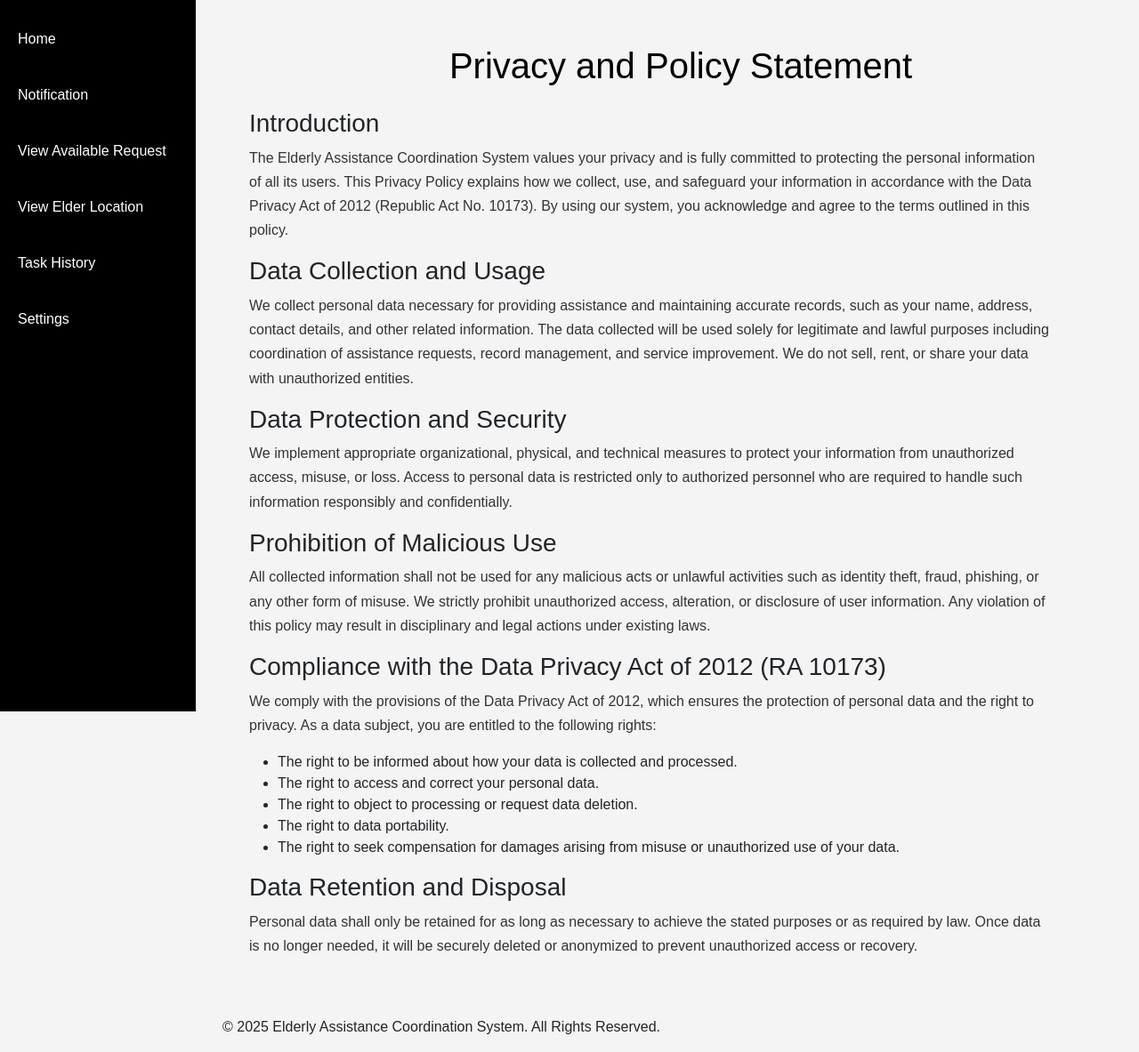
After one commit to Roiceal/Elderly-Assistance-Coordination-System-Group-12, a PHP site: page /volunteer/privacy_and_policy.html in a window 1280 px wide. The commit adds this page. Shown: the whole page at 89% size. Run offline with PHP 8.4, Linux system fonts and the light colour scheme.

Commit message:
update additional volunteer

```diff
--- a/admin/assistance_crud/read_request.php
+++ b/admin/assistance_crud/read_request.php
@@ -20,7 +20,7 @@ $result = $conn->query("CALL read_request()");
 
 <body class="p-4">
   <h2>Assistance Requests</h2>
-  <a href="create.php" class="btn btn-success mb-3">Add New Request</a>
+  <a href="add_request.php" class="btn btn-success mb-3">Add New Request</a>
 
 <table id="myTable" class="table table-bordered table-striped">
   <thead>
--- a/elderly/home.php
+++ b/elderly/home.html
@@ -19,13 +19,13 @@
       <div class="collapse navbar-collapse" id="navbarContent">
         <ul class="navbar-nav mx-auto">
           <li class="nav-item">
-            <a class="nav-link" href="home.php">Home</a>
+            <a class="nav-link" href="home.html">Home</a>
           </li>
           <li class="nav-item">
             <a class="nav-link" href="notif.php">Notification</a>
           </li>
           <li class="nav-item">
-            <a class="nav-link" href="request_assistance.php">Request Assistance</a>
+            <a class="nav-link" href="request_assistance.html">Request Assistance</a>
           </li>
            <li class="nav-item">
             <a class="nav-link" href="user_profile.php">User Profile</a>
--- a/elderly/notif.php
+++ b/elderly/notif.php
@@ -20,13 +20,13 @@
       <div class="collapse navbar-collapse" id="navbarContent">
         <ul class="navbar-nav mx-auto">
           <li class="nav-item">
-            <a class="nav-link" href="home.php">Home</a>
+            <a class="nav-link" href="home.html">Home</a>
           </li>
           <li class="nav-item">
             <a class="nav-link" href="notif.php">Notification</a>
           </li>
           <li class="nav-item">
-            <a class="nav-link" href="request_assistance.php">Request Assistance</a>
+            <a class="nav-link" href="request_assistance.html">Request Assistance</a>
           </li>
            <li class="nav-item">
             <a class="nav-link" href="user_profile.php">User Profile</a>
--- a/elderly/user_profile.php
+++ b/elderly/user_profile.php
@@ -45,7 +45,7 @@ $conn->close();
 
     <div class="collapse navbar-collapse" id="navbarContent">
       <ul class="navbar-nav mx-auto">
-        <li class="nav-item"><a class="nav-link" href="home.php">Home</a></li>
+        <li class="nav-item"><a class="nav-link" href="home.html">Home</a></li>
         <li class="nav-item"><a class="nav-link" href="notif.php">Notification</a></li>
         <li class="nav-item"><a class="nav-link" href="request_assistance.php">Request Assistance</a></li>
         <li class="nav-item"><a class="nav-link active" href="user_profile.php">User Profile</a></li>
--- /dev/null
+++ b/volunteer/privacy_and_policy.html
@@ -0,0 +1,80 @@
+<!DOCTYPE html>
+<html lang="en">
+<head>
+    <meta charset="UTF-8">
+    <meta name="viewport" content="width=device-width, initial-scale=1.0">
+    <link href="https://cdn.jsdelivr.net/npm/bootstrap@5.3.8/dist/css/bootstrap.min.css" rel="stylesheet">
+    <link rel="stylesheet" href="volunteer.css">
+    <title>Privacy and Policy</title>
+</head>
+<body>
+
+    <nav class="sidebar">
+        <ul class="sidebar-menu">
+            <li class="menu-item"><a href="volunteer_homepage.html" class="menu-link">Home</a></li>
+            <li class="menu-item"><a href="#" class="menu-link">Notification</a></li>
+            <li class="menu-item"><a href="#" class="menu-link">View Available Request</a></li>
+            <li class="menu-item"><a href="#" class="menu-link">View Elder Location</a></li>
+            <li class="menu-item"><a href="#" class="menu-link">Task History</a></li>
+            <li class="menu-item"><a href="volunteer_settings.php" class="menu-link">Settings</a></li>
+        </ul>
+    </nav>
+
+    <div class="description-container">
+         <h1 class="text-center mb-4">Privacy and Policy Statement</h1>
+
+    <h3>Introduction</h3>
+    <p>
+      The Elderly Assistance Coordination System values your privacy and is fully committed to protecting the personal information of all its users.
+      This Privacy Policy explains how we collect, use, and safeguard your information in accordance with the Data Privacy Act of 2012 (Republic Act No. 10173).
+      By using our system, you acknowledge and agree to the terms outlined in this policy.
+    </p>
+
+    <h3>Data Collection and Usage</h3>
+    <p>
+      We collect personal data necessary for providing assistance and maintaining accurate records, such as your name, address, contact details, and other related information.
+      The data collected will be used solely for legitimate and lawful purposes including coordination of assistance requests, record management, and service improvement.
+      We do not sell, rent, or share your data with unauthorized entities.
+    </p>
+
+    <h3>Data Protection and Security</h3>
+    <p>
+      We implement appropriate organizational, physical, and technical measures to protect your information from unauthorized access, misuse, or loss.
+      Access to personal data is restricted only to authorized personnel who are required to handle such information responsibly and confidentially.
+    </p>
+
+    <h3>Prohibition of Malicious Use</h3>
+    <p>
+      All collected information shall not be used for any malicious acts or unlawful activities such as identity theft, fraud, phishing, or any other form of misuse.
+      We strictly prohibit unauthorized access, alteration, or disclosure of user information.
+      Any violation of this policy may result in disciplinary and legal actions under existing laws.
+    </p>
+
+    <h3>Compliance with the Data Privacy Act of 2012 (RA 10173)</h3>
+    <p>
+      We comply with the provisions of the Data Privacy Act of 2012, which ensures the protection of personal data and the right to privacy.
+      As a data subject, you are entitled to the following rights:
+    </p>
+    <ul>
+      <li>The right to be informed about how your data is collected and processed.</li>
+      <li>The right to access and correct your personal data.</li>
+      <li>The right to object to processing or request data deletion.</li>
+      <li>The right to data portability.</li>
+      <li>The right to seek compensation for damages arising from misuse or unauthorized use of your data.</li>
+    </ul>
+
+    <h3>Data Retention and Disposal</h3>
+    <p>
+      Personal data shall only be retained for as long as necessary to achieve the stated purposes or as required by law.
+      Once data is no longer needed, it will be securely deleted or anonymized to prevent unauthorized access or recovery.
+    </p>
+
+
+  </div>
+     <footer>
+      <p>&copy; 2025 Elderly Assistance Coordination System. All Rights Reserved.</p>
+    </footer>
+
+    <script src="https://cdn.jsdelivr.net/npm/bootstrap@5.3.8/dist/js/bootstrap.bundle.min.js"></script>
+</body>
+</html>
--- /dev/null
+++ b/volunteer/volunteer.css
@@ -0,0 +1,102 @@
+
+body {
+    margin: 0;
+    padding: 0;
+    font-family: Arial, sans-serif;
+    background: #f4f4f4;
+}
+
+/* Sidebar styling */
+.sidebar {
+    width: 220px;
+    height: 100vh;
+    background: black;
+    position: fixed;
+    top: 0;
+    left: 0;
+    padding-top: 20px;
+}
+
+.sidebar-menu {
+    list-style: none;
+    padding: 0;
+    margin: 0;
+}
+
+.menu-item {
+    margin-bottom: 15px;
+}
+
+.menu-link {
+    color: #ffffff;
+    text-decoration: none;
+    display: block;
+    padding: 12px 20px;
+    font-size: 16px;
+    transition: background 0.3s;
+}
+
+.menu-link:hover {
+    background: #3b82f6; /* Lighter blue hover */
+    border-radius: 5px;
+}
+
+/* Settings container */
+.settings-container {
+    margin-left: 250px; /* Creates space for sidebar */
+    padding: 50px 30px;
+}
+
+.settings-container h2 {
+    margin-bottom: 20px;
+    color: black;
+}
+
+/* Settings list styling */
+.settings-list {
+    list-style: none;
+    padding: 0;
+    max-width: 90%;
+}
+
+.settings-list li {
+    background: #ffffff;
+    padding: 15px 20px;
+    margin-bottom: 10px;
+    border-radius: 8px;
+    box-shadow: 0 2px 6px rgba(0, 0, 0, 0.1);
+}
+
+.settings-link {
+    text-decoration: none;
+    font-size: 18px;
+    color: #333;
+    display: block;
+}
+
+.settings-link:hover {
+    color: #1e3a8a;
+}
+
+/* About Us container styling */
+.description-container {
+    margin-left: 250px;
+    padding: 50px 30px;
+    background: #f4f4f4;
+}
+
+.description-container h1 {
+    color: black;
+    margin-bottom: 20px;
+}
+
+.description-container p {
+    color: #333;
+    line-height: 1.7;
+    max-width: 900px;
+    font-size: 16px;
+}
+
+footer{
+    margin-left: 250px;
+}
```
Also changed, not shown: admin/assistance_crud/add_request.html (added, +55 -0 lines), admin/assistance_crud/create.php (+3 -53 lines), elderly/request_assistance.html (added, +74 -0 lines), elderly/request_assistance.php (+14 -87 lines), volunteer/about_us.html (added, +50 -0 lines), volunteer/volunteer_homepage.html (added, +25 -0 lines), volunteer/volunteer_settings.php (added, +37 -0 lines).
